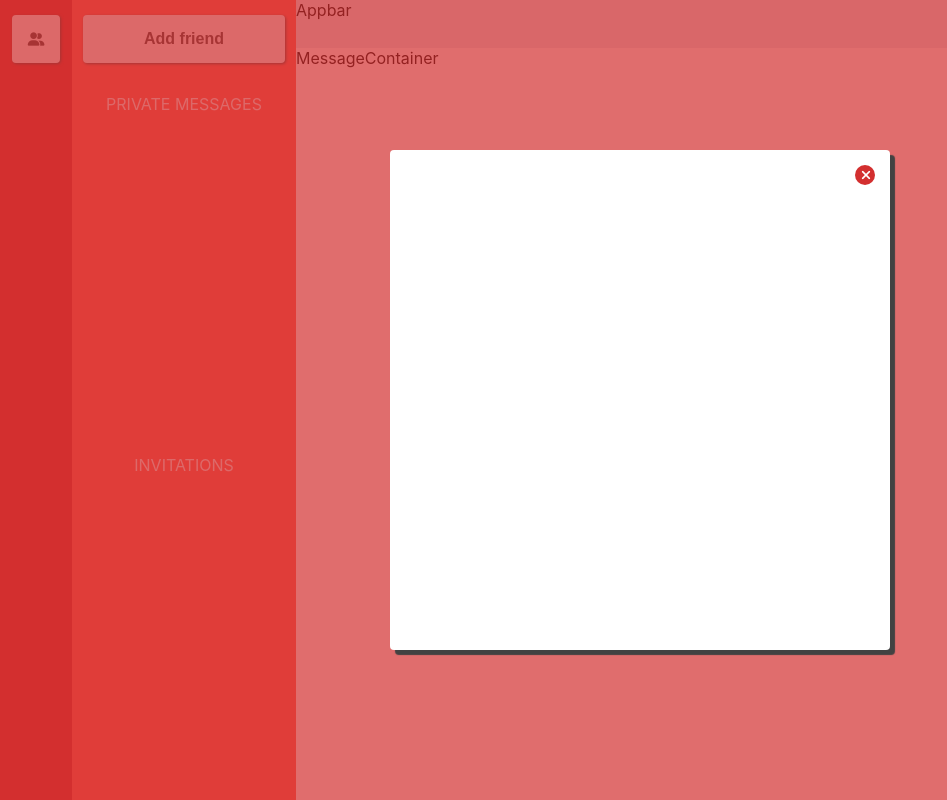
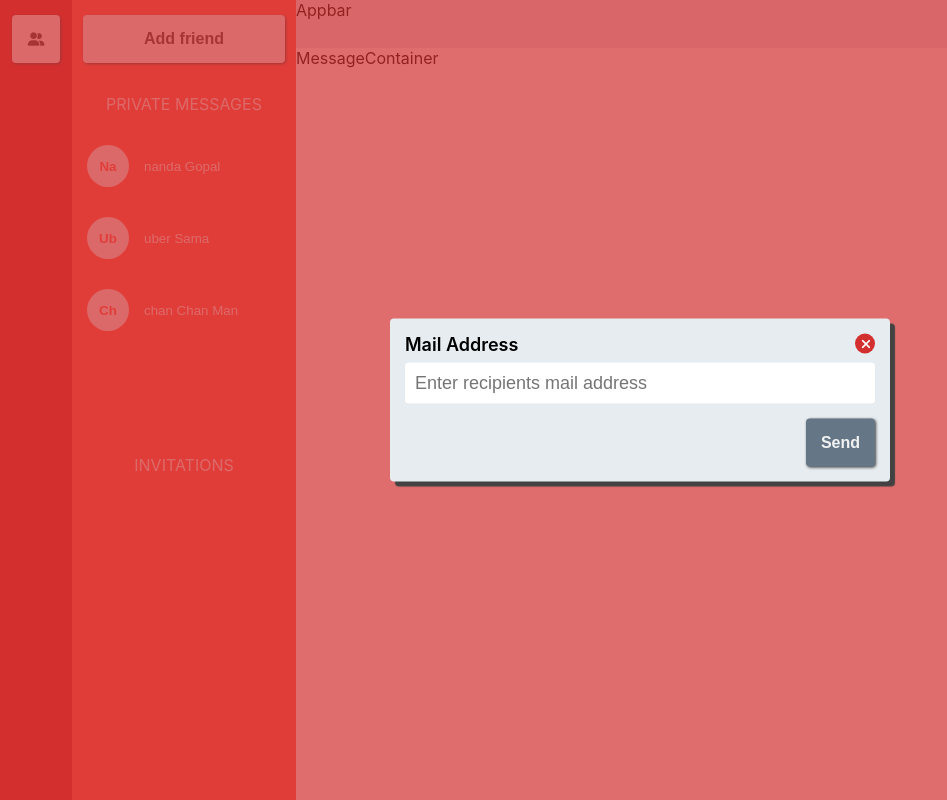
Before and after one commit to ChanManChan/avian-comms, a React (Create React App) app in the folder client/: page /dashboard in a window 1280 px wide. Both pictures are taken after a click on the button "Add friend". Shown: the whole page, without its empty margins (0-947 px from the left). Built offline with nearby package versions, Linux system fonts and the light colour scheme.

Commit message:
button-style-2-init

```diff
--- a/client/src/pages/dashboard/conversationSidebar/ConversationSidebar.css
+++ b/client/src/pages/dashboard/conversationSidebar/ConversationSidebar.css
@@ -6,7 +6,7 @@
     flex-direction: column;
 }
 
-.dashboardContainer .conversationSidebarContainer .genericButton {
+.dashboardContainer .conversationSidebarContainer .genericButton:first-child {
     display: block;
     width: 90%;
     margin: var(--spacing) auto;
--- a/client/src/pages/dashboard/conversationSidebar/ConversationSidebar.js
+++ b/client/src/pages/dashboard/conversationSidebar/ConversationSidebar.js
@@ -2,22 +2,28 @@ import React, { useState } from 'react'
 
 import Button from '../../../shared/components/button/Button'
 import Modal from '../../../shared/components/modal/Modal'
+import SendInvitationForm from '../sendInvitation/SendInvitationForm'
+import UserList from '../userList/UserList'
 import './ConversationSidebar.css'
 
 const ConversationSidebar = () => {
     const [open, setOpen] = useState(false)
+
+    const handleCloseDialog = () => {
+        setOpen(false)
+    }
 
     return (
         <aside className='conversationSidebarContainer'>
             <Button text='Add friend' secondary onClick={() => setOpen(true)} />
             <main className='userList'>
                 <p className='sectionTitle'>PRIVATE MESSAGES</p>
-                <section></section>
+                <UserList />
                 <p className='sectionTitle'>INVITATIONS</p>
                 <section></section>
             </main>
-            <Modal open={open} onClose={() => setOpen(false)}>
-
+            <Modal open={open} onClose={handleCloseDialog}>
+                <SendInvitationForm open={open} />
             </Modal>
         </aside>
     )
--- /dev/null
+++ b/client/src/pages/dashboard/sendInvitation/SendInvitationForm.css
@@ -0,0 +1,8 @@
+.sendInvitationContainer .inputWrapper {
+    margin-bottom: var(--spacing);
+}
+
+.sendInvitationContainer .genericButton {
+    display: block;
+    margin-left: auto;
+}
--- /dev/null
+++ b/client/src/pages/dashboard/sendInvitation/SendInvitationForm.js
@@ -0,0 +1,33 @@
+import React, { useState, useEffect } from 'react'
+
+import { validateMail } from '../../../shared/utils'
+import Input from '../../../shared/components/input/Input'
+import Button from '../../../shared/components/button/Button'
+import './SendInvitationForm.css'
+
+const SendInvitationForm = ({ open = false }) => {
+    const [mail, setMail] = useState('')
+    const [isFormValid, setIsFormValid] = useState(false)
+
+    useEffect(() => {
+        if (!open) {
+            setIsFormValid(false)
+            setMail('')
+            return
+        }
+        setIsFormValid(validateMail(mail))
+    }, [mail, open])
+
+    const handleSendInvitation = () => {
+        console.log(mail)
+    }
+
+    return (
+        <div className='sendInvitationContainer'>
+            <Input placeholder='Enter recipients mail address' value={mail} onChange={setMail} label="Mail Address" />
+            <Button text="Send" onClick={handleSendInvitation} disabled={!isFormValid} disabledText="Enter valid email address" />
+        </div>
+    )
+}
+
+export default SendInvitationForm
--- /dev/null
+++ b/client/src/pages/dashboard/userList/UserList.css
@@ -0,0 +1,7 @@
+.userListContainer {
+    width: 100%;
+}
+
+.userListContainer button {
+    width: 100%;
+}
--- /dev/null
+++ b/client/src/pages/dashboard/userList/UserList.js
@@ -0,0 +1,37 @@
+import React from 'react'
+
+import FlatButton from '../../../shared/components/flatButton/FlatButton'
+import TextAvatar from '../../../shared/components/textAvatar/TextAvatar'
+import './UserList.css'
+
+const UserList = () => {
+    const DUMMY_FRIENDS = [
+        {
+            id: 1,
+            username: 'nanda Gopal',
+            isOnline: true
+        },
+        {
+            id: 2,
+            username: 'uber Sama',
+            isOnline: true
+        },
+        {
+            id: 3,
+            username: 'chan Chan Man',
+            isOnline: false
+        }
+    ]
+
+    return (
+        <section className='userListContainer'>
+            {DUMMY_FRIENDS.map(({ id, username, isOnline }) => (
+                <FlatButton key={id} text={username}>
+                    <TextAvatar text={username}/>
+                </FlatButton>
+            ))}
+        </section>
+    )
+}
+
+export default UserList
--- /dev/null
+++ b/client/src/shared/components/flatButton/FlatButton.css
@@ -0,0 +1,35 @@
+.flatButton {
+    padding: var(--spacing);
+    position: relative;
+    overflow: hidden;
+    z-index: 1;
+    background-color: var(--primaryLight);
+    color: var(--light);
+    display: inline-flex;
+    align-items: center;
+}
+
+.flatButton span:first-child {
+    margin-right: var(--spacing);
+}
+
+.flatButton::after {
+    content: '';
+    position: absolute;
+    left: 0;
+    top: 0;
+    width: 70%;
+    height: 100%;
+    transform: skew(-20deg) translateX(-20%) scaleX(0);
+    z-index: -1;
+    opacity: 0;
+    transform-origin: center left;
+    background-color: var(--primaryLight);
+    transition: all 0.5s ease-out;
+    mix-blend-mode: color-burn;
+}
+
+.flatButton:hover::after {
+    opacity: 1;
+    transform: skew(-20deg) translateX(-20%) scaleX(400%);
+}
--- /dev/null
+++ b/client/src/shared/components/flatButton/FlatButton.js
@@ -0,0 +1,14 @@
+import React from 'react'
+
+import './FlatButton.css'
+
+const FlatButton = ({ text, onClick, disabled, secondary = false, children }) => {
+    return (
+        <button className={`flatButton${secondary ? ' secondary' : ''}`} onClick={onClick} disabled={disabled}>
+            {children && <span>{children}</span>}
+            <span>{text}</span>
+        </button>
+    )
+}
+
+export default FlatButton
--- a/client/src/shared/components/modal/Modal.css
+++ b/client/src/shared/components/modal/Modal.css
@@ -24,9 +24,8 @@
     left: 50%;
     top: 50%;
     transform: translate(-50%, -50%);
-    background-color: white;
+    background-color: var(--lightGrey);
     width: 500px;
-    height: 500px;
     opacity: 0;
     visibility: hidden;
     z-index: 3;
--- /dev/null
+++ b/client/src/shared/components/textAvatar/TextAvatar.css
@@ -0,0 +1,12 @@
+.textAvatarWrapper {
+    height: 42px;
+    width: 42px;
+    border-radius: 50%;
+    display: flex;
+    align-items: center;
+    justify-content: center;
+    background-color: var(--light);
+    color: var(--primaryLight);
+    text-transform: capitalize;
+    font-weight: 700;
+}
--- /dev/null
+++ b/client/src/shared/components/textAvatar/TextAvatar.js
@@ -0,0 +1,9 @@
+import React from 'react'
+
+import './TextAvatar.css'
+
+const TextAvatar = ({ text = '' }) => {
+    return <div className='textAvatarWrapper'>{text.substring(0, 2)}</div>
+}
+
+export default TextAvatar
--- a/client/src/shared/utils.js
+++ b/client/src/shared/utils.js
@@ -26,9 +26,9 @@ export const validateRegisterForm = (email, password, username) => {
     return isMailValid && isPasswordValid && isUsernameValid
 }
 
-const validateMail = email => /^[a-zA-Z0-9._-]+@[a-zA-Z0-9.-]+\.[a-zA-Z]{2,4}$/.test(email)
-const validatePassword = ({ length }) => length >= 6 && length <= 12
-const validateUsername = ({ length }) => length >= 3 && length <= 12
+export const validateMail = email => /^[a-zA-Z0-9._-]+@[a-zA-Z0-9.-]+\.[a-zA-Z]{2,4}$/.test(email)
+export const validatePassword = ({ length }) => length >= 6 && length <= 12
+export const validateUsername = ({ length }) => length >= 3 && length <= 12
 
 export const logout = () => {
     localStorage.clear()
```
